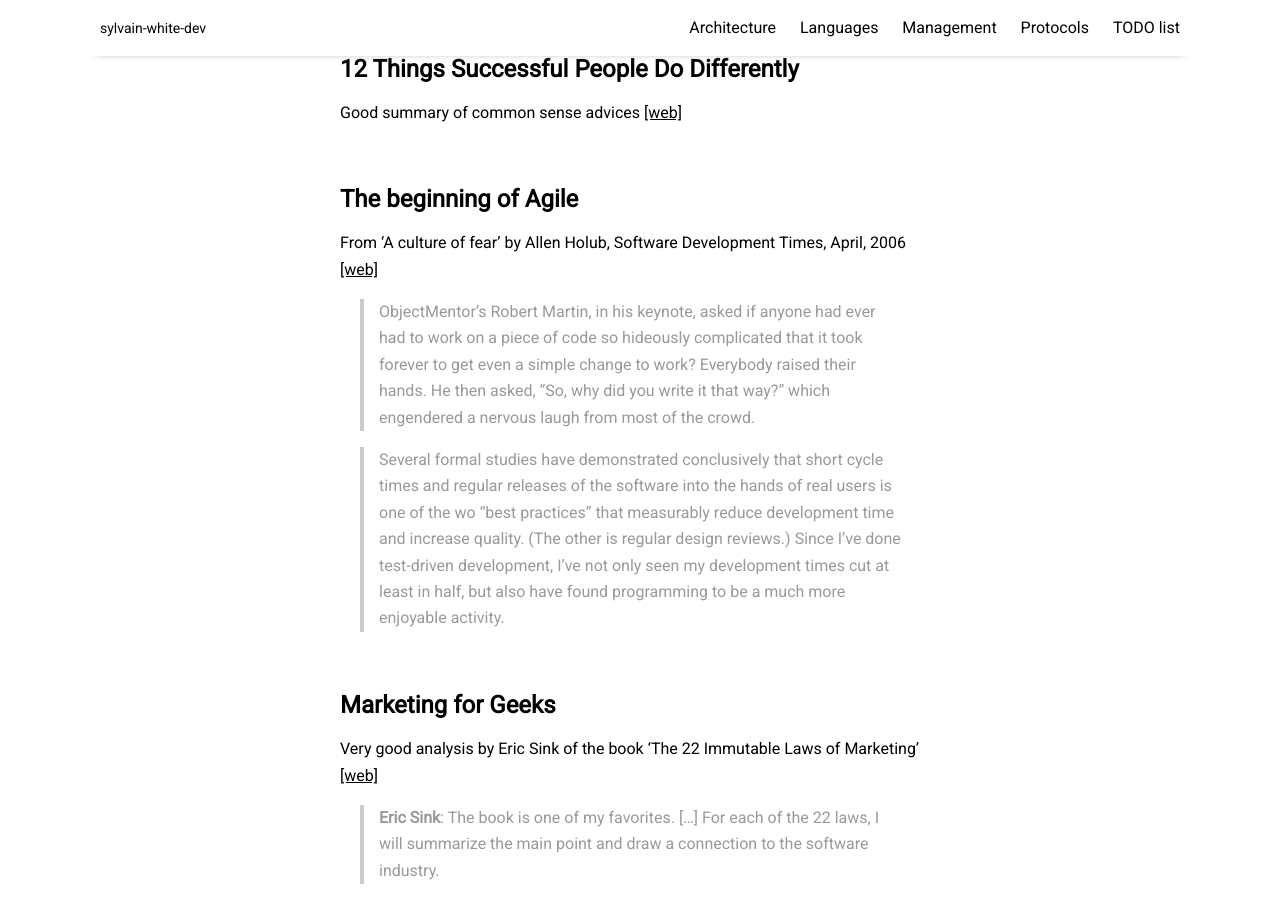
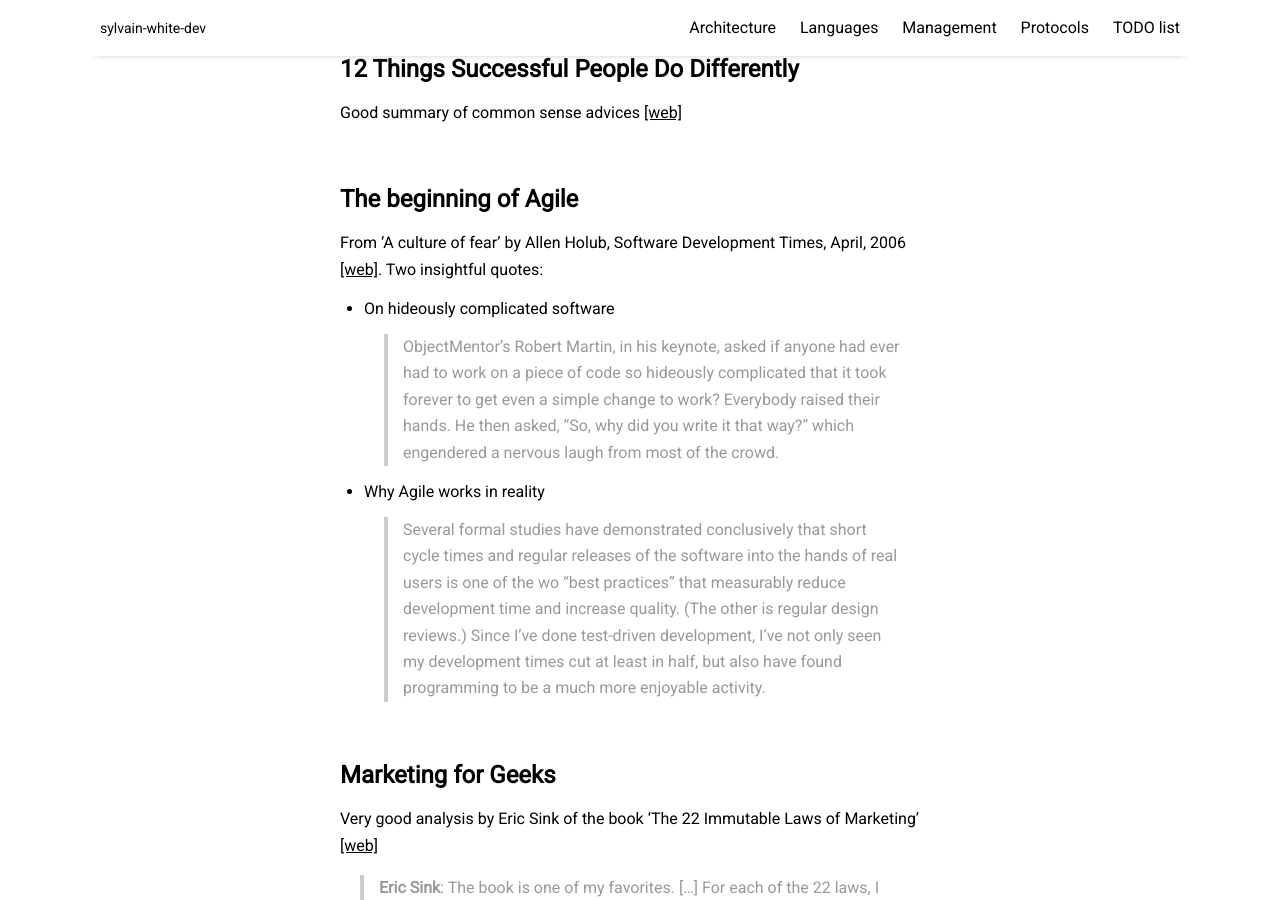
Before and after one commit to sylvainwhite/sylvain-white-dev, a Jekyll site: the page built from pages/management.md, in a window 1280 px wide and 900 px high, scrolled down 2914 px. Built offline with Jekyll 4.4.1, drawn with Linux system fonts in a browser that asks for light colours; nearby versions of some CDN libraries.

Commit message:
Update agile section

```diff
--- a/pages/management.md
+++ b/pages/management.md
@@ -112,10 +112,12 @@
 
 ## The beginning of Agile
 
-From 'A culture of fear' by Allen Holub, Software Development Times, April, 2006 [[web]](https://archive.org/details/sdtimes148/page/n23){:target="_blank"}
+From 'A culture of fear' by Allen Holub, Software Development Times, April, 2006 [[web]](https://archive.org/details/sdtimes148/page/n23){:target="_blank"}. Two insightful quotes:
 
+* On hideously complicated software
 > ObjectMentor’s Robert Martin, in his keynote, asked if anyone had ever had to work on a piece of code so hideously complicated that it took forever to get even a simple change to work? Everybody raised their hands. He then asked, “So, why did you write it that way?” which engendered a nervous laugh from most of the crowd.
 
+* Why Agile works in reality
 > Several formal studies have demonstrated conclusively that short cycle times and regular releases of the software into the hands of real users is one of the wo “best practices” that measurably reduce development time and increase quality. (The other
 is regular design reviews.) Since I've done test-driven development, I've not only seen my development times cut at least in half, but also have found programming to be a much more enjoyable activity.
 
```
